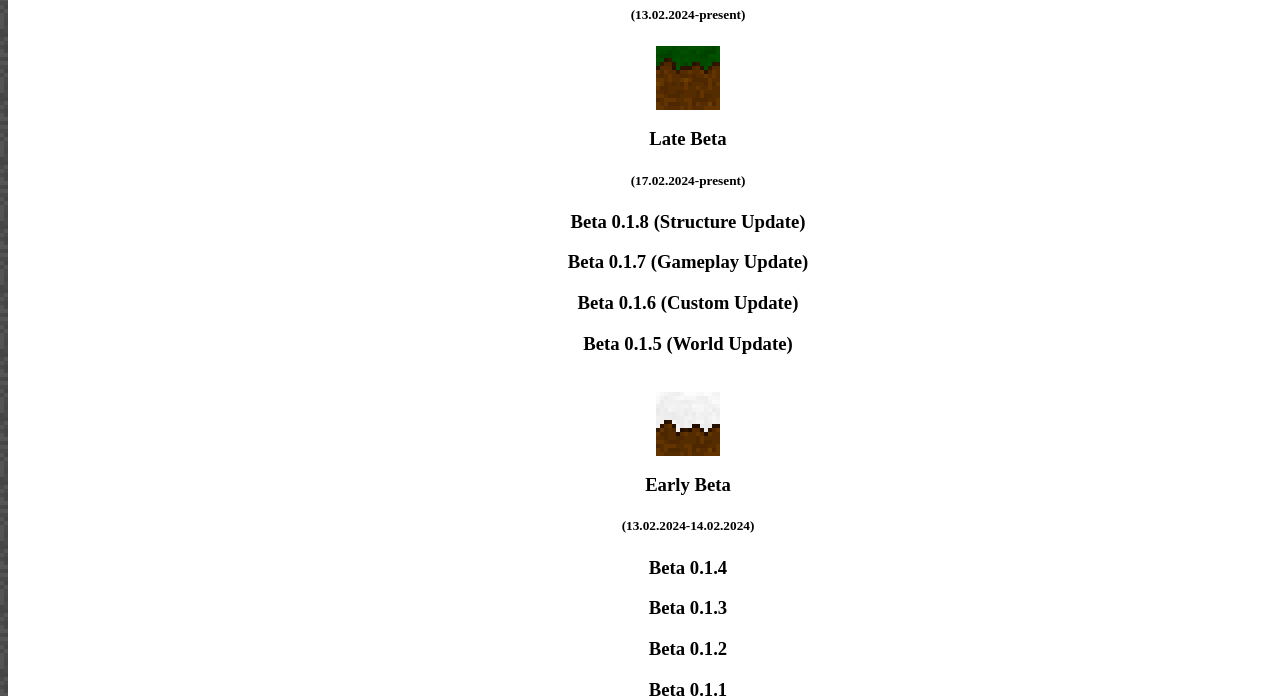
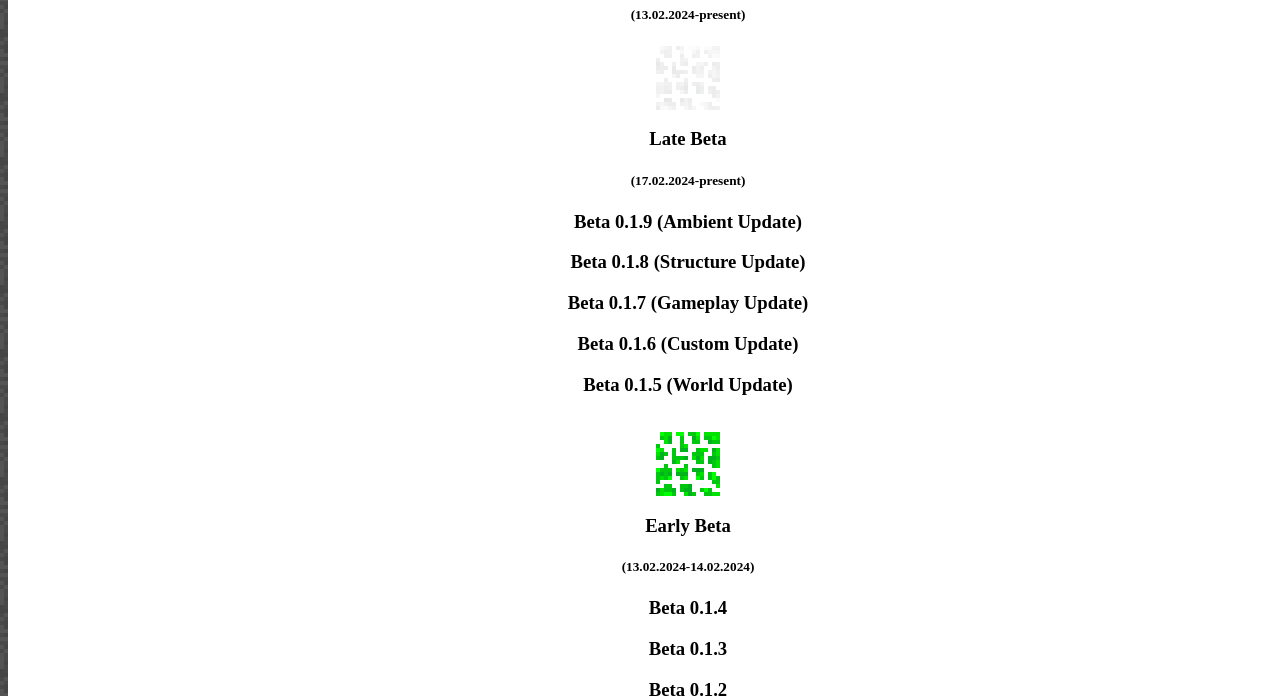
Before and after one commit to Tirezor/MineCreate-Wiki---Website, a plain HTML site: page history.html in a window 1280 px wide. Shown: the part 503-1199 px from the top of the page. Drawn offline with Linux system fonts and the light colour scheme.

Commit message:
Update history.html

```diff
--- a/history.html
+++ b/history.html
@@ -37,18 +37,19 @@
                 <a href="index.html"><img src="logo.png"></a>
                 <h1>History</h1>
                 <br><br><hr><br><br>
-                <img src="leaves.png">
+                <img src="grass_snow.png">
                 <h1>Beta</h1>
                 <h5>(13.02.2024-present)</h5>
-                <img src="updated_grass.png">
+                <img src="snow_leaves.png">
                 <h3>Late Beta</h3>
                 <h5>(17.02.2024-present)</h5>
+                <h3>Beta 0.1.9 (Ambient Update)</h3>
                 <h3>Beta 0.1.8 (Structure Update)</h3>
                 <h3>Beta 0.1.7 (Gameplay Update)</h3>
                 <h3>Beta 0.1.6 (Custom Update)</h3>
                 <h3>Beta 0.1.5 (World Update)</h3>
                 <br>
-                <img src="grass_snow.png">
+                <img src="leaves.png">
                 <h3>Early Beta</h3>
                 <h5>(13.02.2024-14.02.2024)</h5>
                 <h3>Beta 0.1.4</h3>
```
